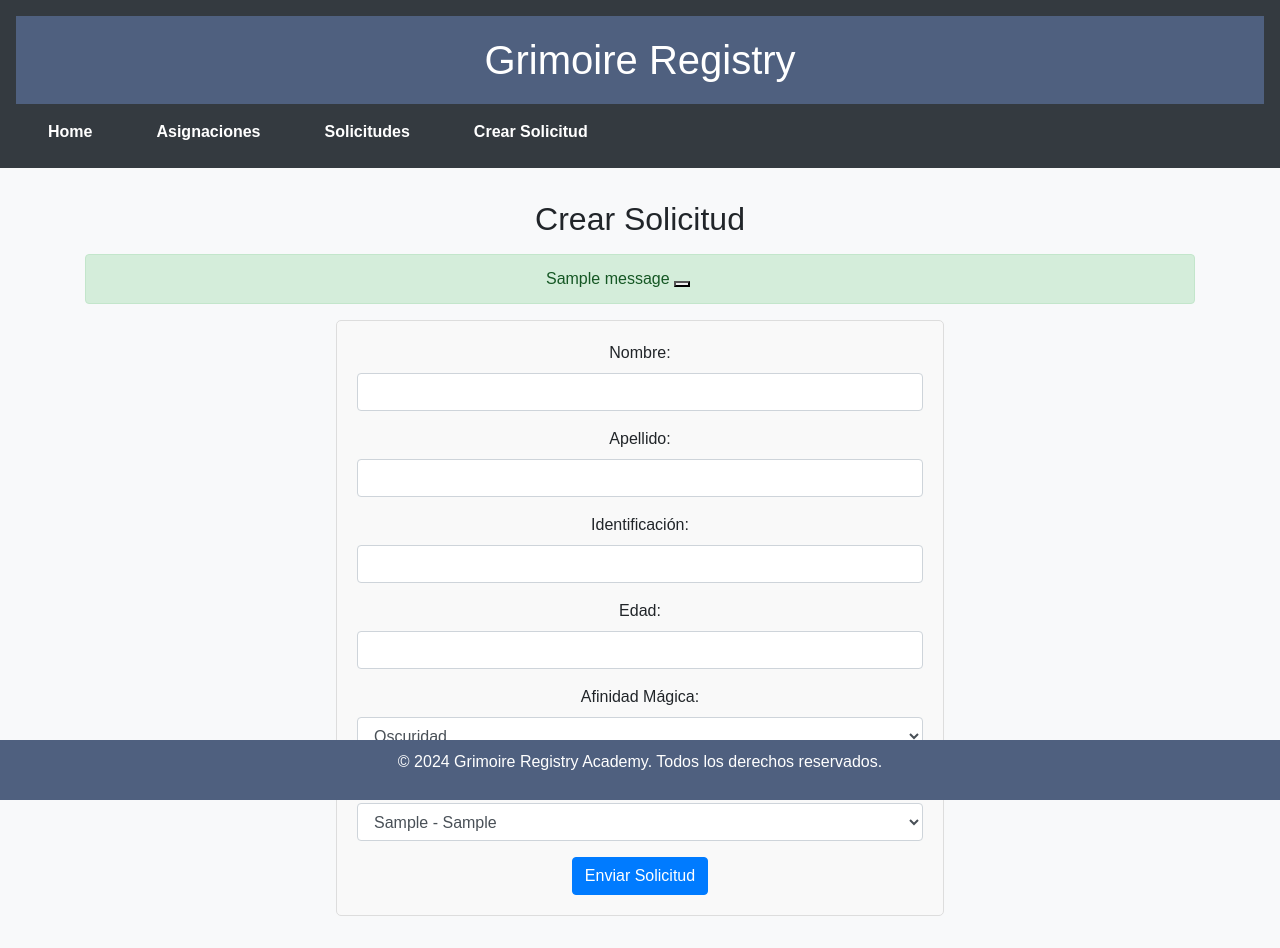
After one commit to ricardoescalantejauregui/AcademyMagic, a Flask app: page /crear-solicitud in a window 1280 px wide. The commit adds this page. Run offline with Flask 3, Linux system fonts and the light colour scheme; tables that the repository leaves empty hold one stand-in row (values such as "Sample post"); one stand-in notice (Sample message) is shown; some libraries are stand-ins or nearby versions.

Commit message:
Funciones CRUD

```diff
--- a/GrimoireRegistry/static/css/styles.css
+++ b/GrimoireRegistry/static/css/styles.css
@@ -42,3 +42,16 @@ footer {
     width: 100%;
     bottom: 0;
 }
+.form-container {
+    max-width: 50%;
+    margin: 0 auto;
+    padding: 20px;
+    border: 1px solid #ddd;
+    border-radius: 5px;
+    background-color: #f9f9f9;
+}
+
+.form-container h2 {
+    text-align: center;
+    margin-bottom: 20px;
+}
--- a/GrimoireRegistry/templates/base.html
+++ b/GrimoireRegistry/templates/base.html
@@ -1,34 +1,75 @@
-<!doctype html>
+<!DOCTYPE html>
 <html lang="en">
 <head>
     <meta charset="UTF-8">
     <meta name="viewport" content="width=device-width, initial-scale=1.0">
     <title>{% block title %}Grimoire Registry{% endblock %}</title>
+    <link rel="stylesheet" href="https://maxcdn.bootstrapcdn.com/bootstrap/4.5.2/css/bootstrap.min.css">
     <link rel="stylesheet" href="{{ url_for('static', filename='css/styles.css') }}">
-    {% block head %}
-    {% endblock %}
+    <style>
+        table {
+            width: 80%;
+            margin: 20px auto;
+            border-collapse: collapse;
+        }
+        th, td {
+            border: 1px solid #ddd;
+            padding: 8px;
+            text-align: center;
+        }
+        th {
+            background-color: #4f607f; /* Cambia este color según tu preferencia */
+            color: white;
+            font-weight: bold;
+        }
+        tr:nth-child(even) {
+            background-color: #f2f2f2;
+        }
+        tr:nth-child(odd) {
+            background-color: #ffffff;
+        }
+        .pagination-wrapper {
+            display: flex;
+            justify-content: center;
+            margin: 20px 0;
+        }
+        header h1 {
+            color: #ffffff; /* Cambia este color según tu preferencia */
+            background-color: #4f607f; /* Asegúrate de que contraste con el color del texto */
+            padding: 20px;
+            text-align: center;
+        }
+        footer {
+            text-align: center;
+            padding: 10px;
+            background-color: #4f607f;
+            color: white;
+            position: fixed;
+            width: 100%;
+            bottom: 0;
+        }
+    </style>
 </head>
 <body>
     <header>
-        <nav>
-            <ul>
-                <li><a href="{{ url_for('web.index') }}">Home</a></li>
-{#                <li><a href="{{ url_for('web.create_solicitud') }}">Nueva Solicitud</a></li>#}
-                <li><a href="{{ url_for('web.get_solicitudes') }}">Ver Solicitudes</a></li>
+        <h1>Grimoire Registry</h1>
+        <nav class="nav">
+            <ul class="nav">
+                <li class="nav-item"><a class="nav-link" href="{{ url_for('web.index') }}">Home</a></li>
+                <li class="nav-item"><a class="nav-link" href="{{ url_for('web.asignaciones') }}">Asignaciones</a></li>
+                <li class="nav-item"><a class="nav-link" href="{{ url_for('web.solicitudes') }}">Solicitudes</a></li>
+                <li class="nav-item"><a class="nav-link" href="{{ url_for('web.crear_solicitud') }}">Crear Solicitud</a></li>
             </ul>
         </nav>
     </header>
-
     <main>
-        {% block content %}
-        {% endblock %}
+        {% block content %}{% endblock %}
     </main>
-
     <footer>
-        <p>&copy; 2024 Grimoire Registry. Todos los derechos reservados.</p>
+        <p>&copy; 2024 Grimoire Registry Academy. Todos los derechos reservados.</p>
     </footer>
-
-    {% block scripts %}
-    {% endblock %}
+    <script src="https://code.jquery.com/jquery-3.5.1.slim.min.js"></script>
+    <script src="https://cdn.jsdelivr.net/npm/@popperjs/core@2.5.4/dist/umd/popper.min.js"></script>
+    <script src="https://maxcdn.bootstrapcdn.com/bootstrap/4.5.2/js/bootstrap.min.js"></script>
 </body>
 </html>
--- /dev/null
+++ b/GrimoireRegistry/templates/crear_solicitud.html
@@ -0,0 +1,57 @@
+{% extends "base.html" %}
+
+{% block content %}
+<h2>Crear Solicitud</h2>
+{% with messages = get_flashed_messages(with_categories=true) %}
+  {% if messages %}
+    <div class="container mt-3">
+      {% for category, message in messages %}
+        <div class="alert alert-{{ category }} alert-dismissible fade show" role="alert">
+          {{ message }}
+          <button type="button" class="btn-close" data-bs-dismiss="alert" aria-label="Close"></button>
+        </div>
+      {% endfor %}
+    </div>
+  {% endif %}
+{% endwith %}
+<div class="form-container">
+    <form method="POST">
+        <div class="form-group">
+            <label for="nombre">Nombre:</label>
+            <input type="text" class="form-control" id="nombre" name="nombre" required>
+        </div>
+        <div class="form-group">
+            <label for="apellido">Apellido:</label>
+            <input type="text" class="form-control" id="apellido" name="apellido" required>
+        </div>
+        <div class="form-group">
+            <label for="identificacion">Identificación:</label>
+            <input type="text" class="form-control" id="identificacion" name="identificacion" required>
+        </div>
+        <div class="form-group">
+            <label for="edad">Edad:</label>
+            <input type="number" class="form-control" id="edad" name="edad" required>
+        </div>
+        <div class="form-group">
+            <label for="afinidad_magica">Afinidad Mágica:</label>
+            <select class="form-control" id="afinidad_magica" name="afinidad_magica" required>
+                <option value="Oscuridad">Oscuridad</option>
+                <option value="Luz">Luz</option>
+                <option value="Fuego">Fuego</option>
+                <option value="Agua">Agua</option>
+                <option value="Viento">Viento</option>
+                <option value="Tierra">Tierra</option>
+            </select>
+        </div>
+        <div class="form-group">
+            <label for="grimorio">Grimorio:</label>
+            <select class="form-control" id="grimorio" name="grimorio_id" required>
+                {% for grimorio in grimorios %}
+                <option value="{{ grimorio.id }}">{{ grimorio.tipo_trebol }} - {{ grimorio.rareza }}</option>
+                {% endfor %}
+            </select>
+        </div>
+        <button type="submit" class="btn btn-primary">Enviar Solicitud</button>
+    </form>
+</div>
+{% endblock %}
--- a/GrimoireRegistry/web_routes.py
+++ b/GrimoireRegistry/web_routes.py
@@ -1,9 +1,9 @@
-from flask import Blueprint, render_template
-from .models import Estudiante
+from flask import Blueprint, render_template, request, redirect, url_for, flash
+from .models import Estudiante, Grimorio, db
+from flask_paginate import Pagination, get_page_args
 
 # Creating a blueprint for the application routes
 web = Blueprint('web', __name__)
-
 
 @web.route('/')
 def index():
@@ -15,14 +15,112 @@ def index():
     """
     return render_template('index.html')
 
+@web.route('/asignaciones')
+def asignaciones():
+    grimorios = Grimorio.query.all()
+    return render_template('asignaciones.html', grimorios=grimorios)
 
 @web.route('/solicitudes')
-def get_solicitudes():
-    """
-    Route to the solicitudes page. Fetches all Estudiante objects from the database.
+def solicitudes():
+    page, per_page, offset = get_page_args(page_parameter='page', per_page_parameter='per_page', offset_parameter='offset')
+    per_page = 10
+    offset = (page - 1) * per_page
+    total = Estudiante.query.count()
+    estudiantes = Estudiante.query.offset(offset).limit(per_page).all()
+    pagination = Pagination(page=page, per_page=per_page, total=total, css_framework='bootstrap4')
+    return render_template('solicitudes.html', estudiantes=estudiantes, page=page, per_page=per_page, pagination=pagination)
 
-    Returns:
-        Rendered 'solicitudes.html' template showing all the solicitudes
-    """
-    solicitudes = Estudiante.query.all()
-    return render_template('solicitudes.html', solicitudes=solicitudes)
+@web.route('/crear-solicitud', methods=['GET', 'POST'])
+def crear_solicitud():
+    if request.method == 'POST':
+        nombre = request.form.get('nombre')
+        apellido = request.form.get('apellido')
+        identificacion = request.form.get('identificacion')
+        edad = request.form.get('edad')
+        afinidad_magica = request.form.get('afinidad_magica')
+        grimorio_id = request.form.get('grimorio_id')
+
+        # Validar datos
+        if not nombre.isalpha() or len(nombre) > 20:
+            flash('Nombre no válido. Debe contener solo letras y tener máximo 20 caracteres.', 'danger')
+            return redirect(url_for('web.crear_solicitud'))
+        if not apellido.isalpha() or len(apellido) > 20:
+            flash('Apellido no válido. Debe contener solo letras y tener máximo 20 caracteres.', 'danger')
+            return redirect(url_for('web.crear_solicitud'))
+        if not identificacion.isalnum() or len(identificacion) > 10:
+            flash('Identificación no válida. Debe contener solo números y letras, y tener máximo 10 caracteres.', 'danger')
+            return redirect(url_for('web.crear_solicitud'))
+        if not edad.isdigit() or not (10 <= int(edad) <= 99):
+            flash('Edad no válida. Debe ser un número de dos dígitos entre 10 y 99.', 'danger')
+            return redirect(url_for('web.crear_solicitud'))
+        if afinidad_magica not in ['Oscuridad', 'Luz', 'Fuego', 'Agua', 'Viento', 'Tierra']:
+            flash('Afinidad mágica no válida.', 'danger')
+            return redirect(url_for('web.crear_solicitud'))
+
+        grimorio = Grimorio.query.get(grimorio_id)
+        nueva_solicitud = Estudiante(
+            nombre=nombre,
+            apellido=apellido,
+            identificacion=identificacion,
+            edad=int(edad),
+            afinidad_magica=afinidad_magica,
+            grimorio=grimorio
+        )
+
+        db.session.add(nueva_solicitud)
+        db.session.commit()
+        flash('Solicitud creada exitosamente!', 'success')
+        return redirect(url_for('web.solicitudes'))
+
+    grimorios = Grimorio.query.all()
+    return render_template('crear_solicitud.html', grimorios=grimorios)
+
+@web.route('/modificar-solicitud/<int:id>', methods=['GET', 'POST'])
+def modificar_solicitud(id):
+    estudiante = Estudiante.query.get_or_404(id)
+    if request.method == 'POST':
+        nombre = request.form.get('nombre')
+        apellido = request.form.get('apellido')
+        identificacion = request.form.get('identificacion')
+        edad = request.form.get('edad')
+        afinidad_magica = request.form.get('afinidad_magica')
+        grimorio_id = request.form.get('grimorio_id')
+
+        # Validar datos
+        if not nombre.isalpha() or len(nombre) > 20:
+            flash('Nombre no válido. Debe contener solo letras y tener máximo 20 caracteres.', 'danger')
+            return redirect(url_for('web.modificar_solicitud', id=id))
+        if not apellido.isalpha() or len(apellido) > 20:
+            flash('Apellido no válido. Debe contener solo letras y tener máximo 20 caracteres.', 'danger')
+            return redirect(url_for('web.modificar_solicitud', id=id))
+        if not identificacion.isalnum() or len(identificacion) > 10:
+            flash('Identificación no válida. Debe contener solo números y letras, y tener máximo 10 caracteres.', 'danger')
+            return redirect(url_for('web.modificar_solicitud', id=id))
+        if not edad.isdigit() or not (10 <= int(edad) <= 99):
+            flash('Edad no válida. Debe ser un número de dos dígitos entre 10 y 99.', 'danger')
+            return redirect(url_for('web.modificar_solicitud', id=id))
+        if afinidad_magica not in ['Oscuridad', 'Luz', 'Fuego', 'Agua', 'Viento', 'Tierra']:
+            flash('Afinidad mágica no válida.', 'danger')
+            return redirect(url_for('web.modificar_solicitud', id=id))
+
+        estudiante.nombre = nombre
+        estudiante.apellido = apellido
+        estudiante.identificacion = identificacion
+        estudiante.edad = int(edad)
+        estudiante.afinidad_magica = afinidad_magica
+        estudiante.grimorio_id = grimorio_id
+
+        db.session.commit()
+        flash('Solicitud modificada exitosamente!', 'success')
+        return redirect(url_for('web.solicitudes'))
+
+    grimorios = Grimorio.query.all()
+    return render_template('modificar_solicitud.html', estudiante=estudiante, grimorios=grimorios)
+
+@web.route('/eliminar-solicitud/<int:id>', methods=['POST'])
+def eliminar_solicitud(id):
+    estudiante = Estudiante.query.get_or_404(id)
+    db.session.delete(estudiante)
+    db.session.commit()
+    flash('Solicitud eliminada exitosamente!', 'success')
+    return redirect(url_for('web.solicitudes'))
```
Also changed, not shown: GrimoireRegistry/templates/asignaciones.html (added, +21 -0 lines), GrimoireRegistry/templates/crea_solicitudes.html (deleted, +0 -31 lines), GrimoireRegistry/templates/modificar_solicitud.html (added, +57 -0 lines), GrimoireRegistry/templates/solicitudes.html (+32 -11 lines).
